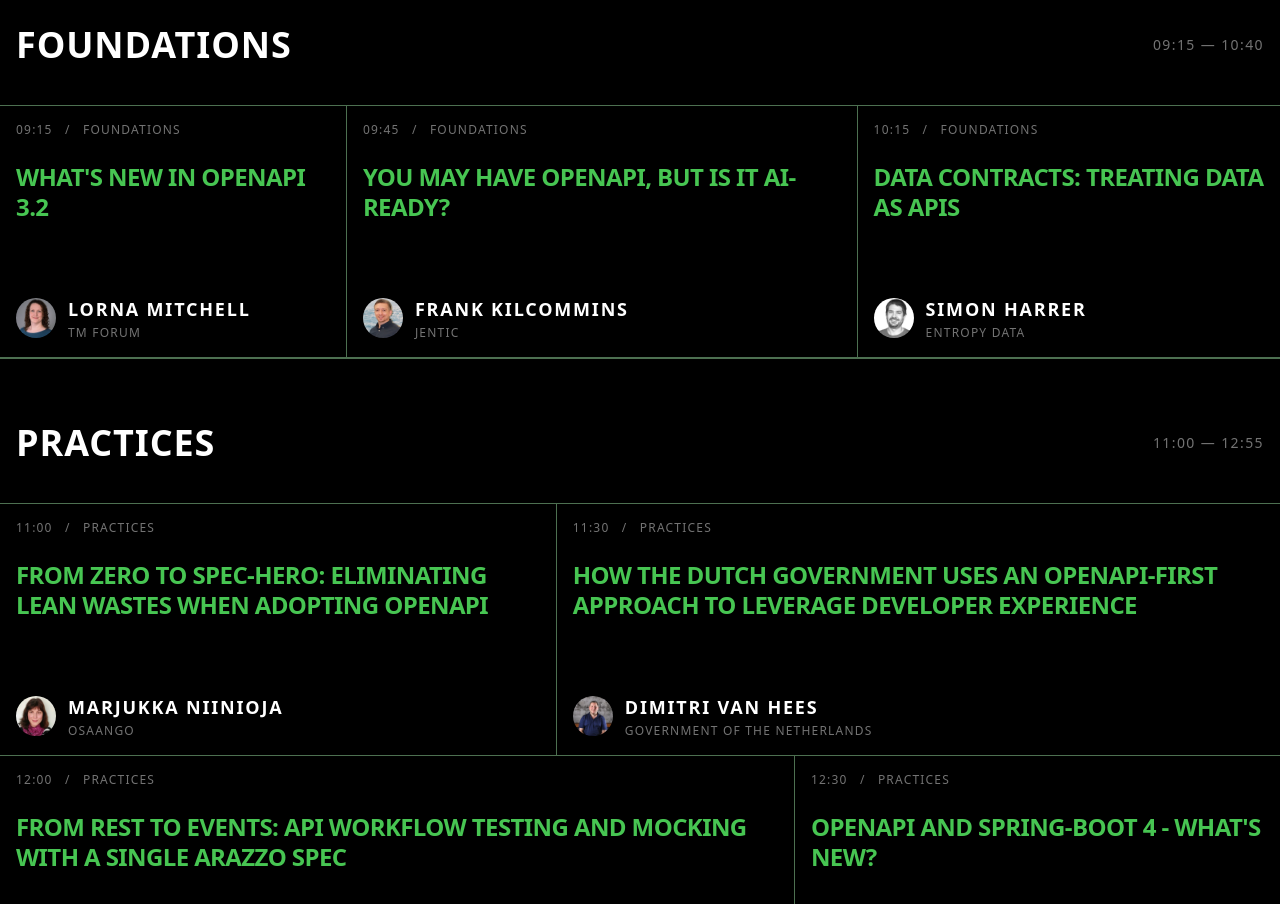
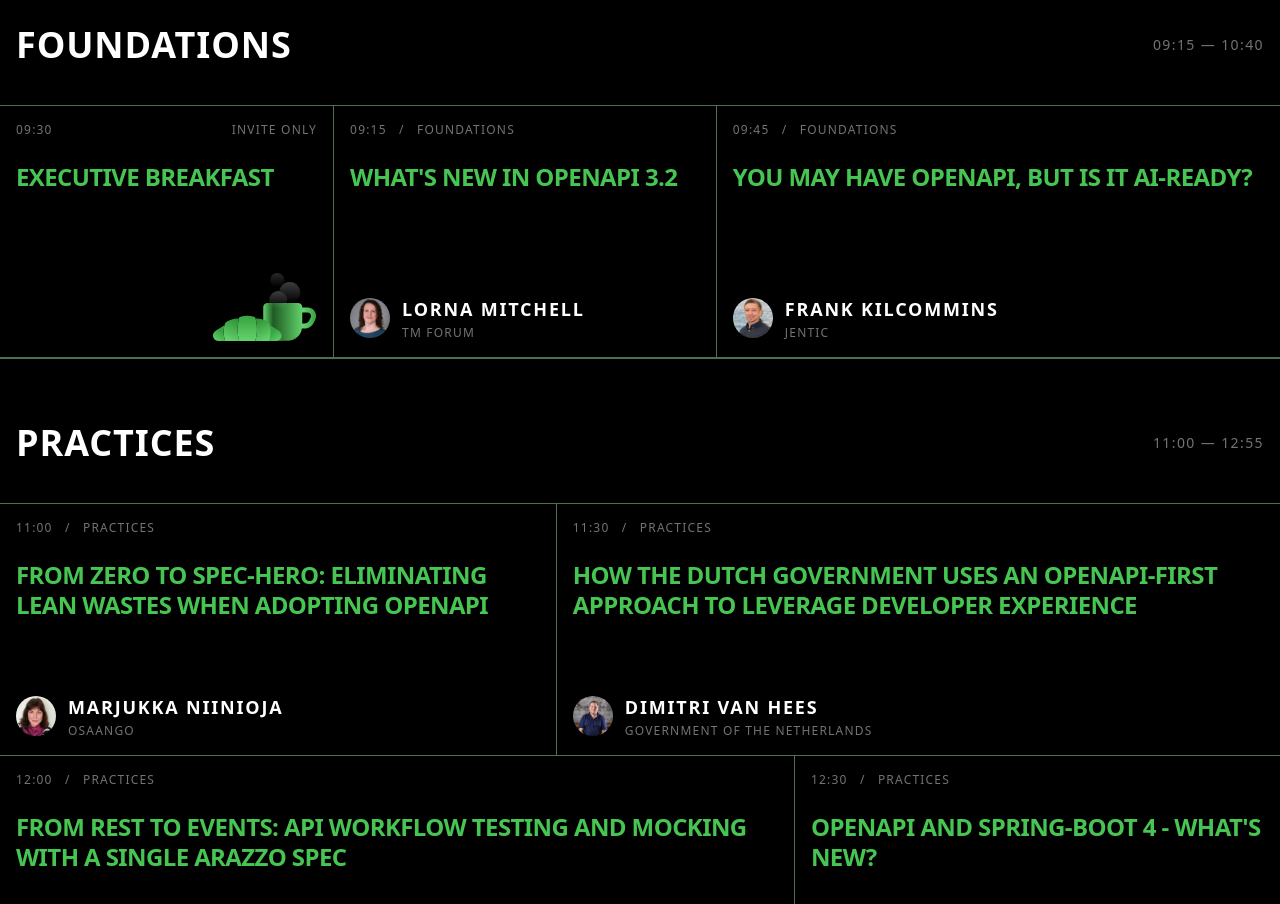
Before and after one commit to jurijat/ocp, a SvelteKit app: page / in a window 1280 px wide. Shown: the part 1240-2144 px from the top of the page. Built offline with nearby package versions, Linux system fonts and the light colour scheme.

Commit message:
breakfast, icon fix, gallery stop vertical swipe

```diff
--- a/src/lib/components/Events/PreviousEventsGallery.svelte
+++ b/src/lib/components/Events/PreviousEventsGallery.svelte
@@ -57,7 +57,7 @@
         bind:this={sliderRef}
         onscroll={handleScroll}
         class="flex h-[420px] overflow-x-scroll"
-        style="scroll-snap-type: x mandatory; -webkit-overflow-scrolling: touch; scrollbar-width: none; -ms-overflow-style: none;"
+        style="scroll-snap-type: x mandatory; -webkit-overflow-scrolling: touch; scrollbar-width: none; -ms-overflow-style: none; touch-action: pan-x;"
       >
         {#each allImages as image}
           <div class="w-full h-full shrink-0 snap-start flex items-center">
--- a/src/lib/components/HeaderHero/HeaderSection.svelte
+++ b/src/lib/components/HeaderHero/HeaderSection.svelte
@@ -26,7 +26,7 @@
       </h1>
     </div>
   </div>
-  <div class="flex w-1/10 items-center justify-end">
+  <div class="flex w-2/10 tablet:w-1/10 items-center justify-end">
     <a
       {href}
       class="w-10 h-10 tablet:w-16 tablet:h-16 desktop:w-24 desktop:h-24 bg-black rounded-full flex items-center justify-center border border-primary-green-muted cursor-pointer hover:border-primary-dark transition-colors duration-200"
--- a/src/routes/+page.svelte
+++ b/src/routes/+page.svelte
@@ -13,6 +13,15 @@
       title: "FOUNDATIONS",
       timeRange: "09:15 — 10:40",
       items: [
+        {
+          id: "breakfast",
+          time: "09:30",
+          category: "",
+          title: "EXECUTIVE BREAKFAST",
+          badge: "INVITE ONLY",
+          speakers: [],
+          icon: asset("/images/break-fest.svg"),
+        },
         {
           id: "1",
           time: "09:15",
```
